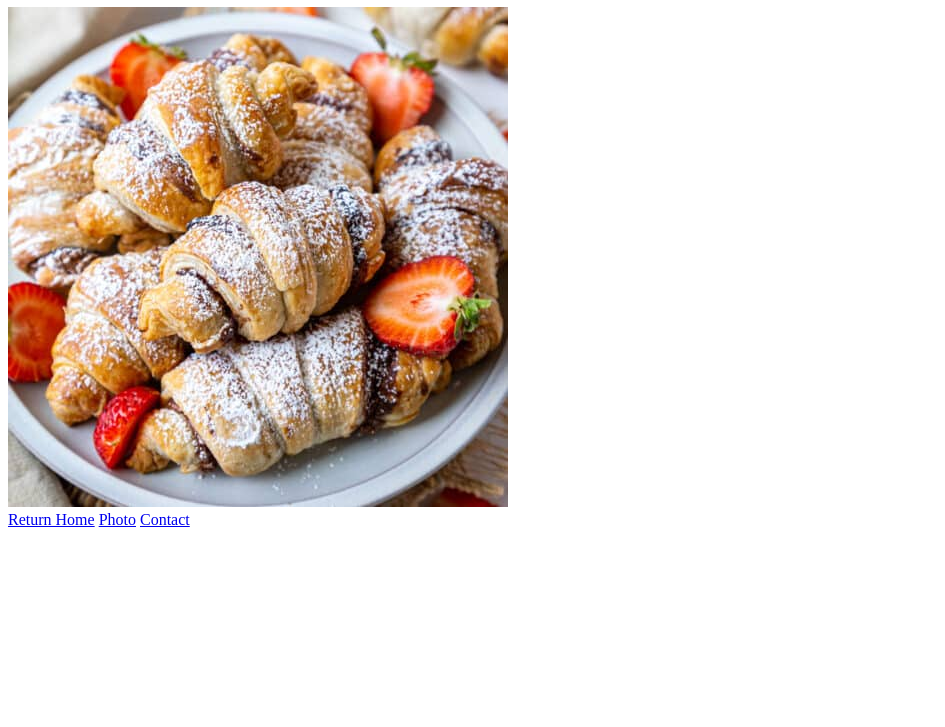
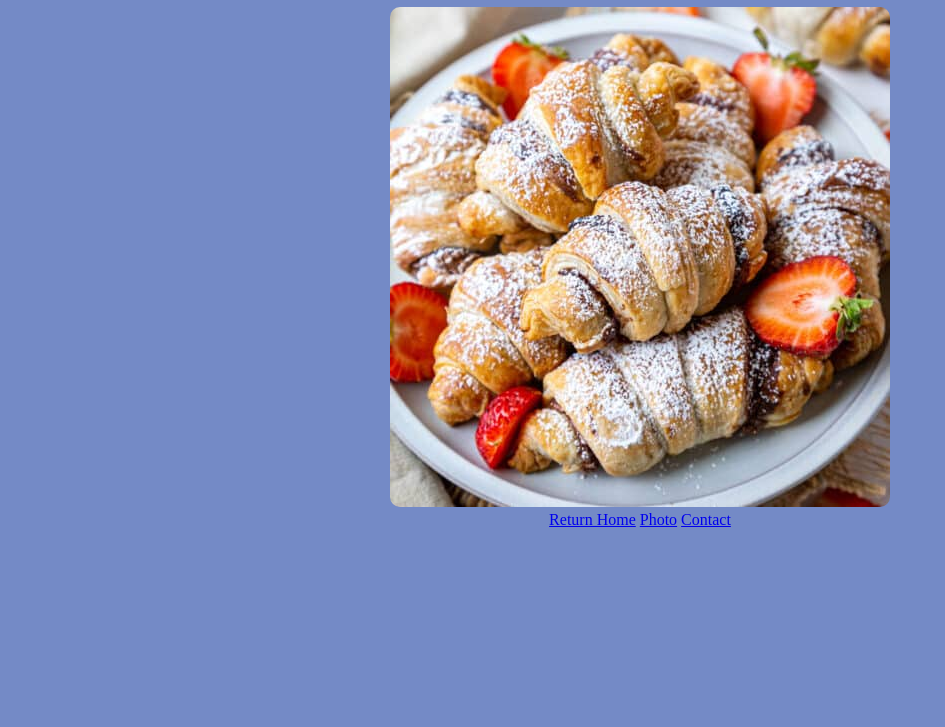
Before and after one commit to Neveod/croissant, a plain HTML site: page photo.html in a window 1280 px wide. Shown: the part 73-800 px from the top of the page, without its empty margins (0-945 px from the left). Drawn offline with Linux system fonts and the light colour scheme.

Commit message:
added CSS

```diff
--- a/photo.html
+++ b/photo.html
@@ -3,15 +3,16 @@
   <head>
     <meta charset="UTF-8" />
     <meta name="viewport" content="width=device-width, initial-scale=1.0" />
+    <link rel="stylesheet" href="style.css" />
     <title>Document</title>
   </head>
   <body>
     <h1>Look a Croissant</h1>
-    <img src="nutella-croissants.jpeg" alt="" />
-    <footer>
+    <img src="nutella-croissants.jpeg" alt="" class="photo" />
+    <footer class="links">
       <a href="/">Return Home</a>
-      <a href="/photo">Photo</a>
-      <a href="/contact">Contact</a>
+      <a href="/photo.html">Photo</a>
+      <a href="/contact.html">Contact</a>
     </footer>
   </body>
 </html>
--- /dev/null
+++ b/style.css
@@ -0,0 +1,10 @@
+body {
+  background-color: #748ac6;
+  text-align: center;
+}
+.photo {
+  border-radius: 10px;
+}
+.links {
+  color: #b8c674;
+}
```
Also changed, not shown: contact.html (+4 -3 lines), index.html (+4 -3 lines), 1 other file.
